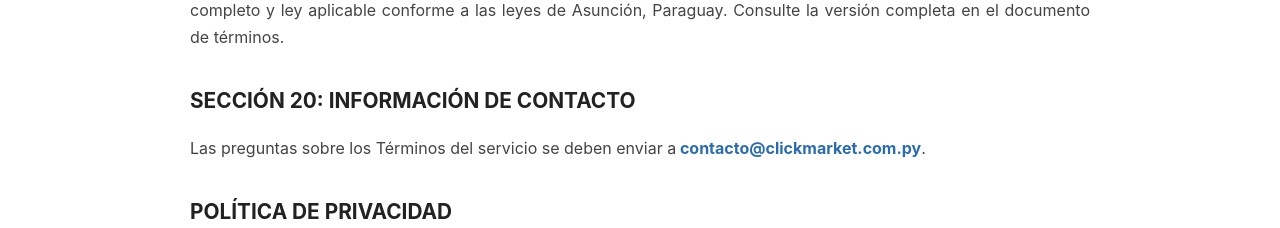
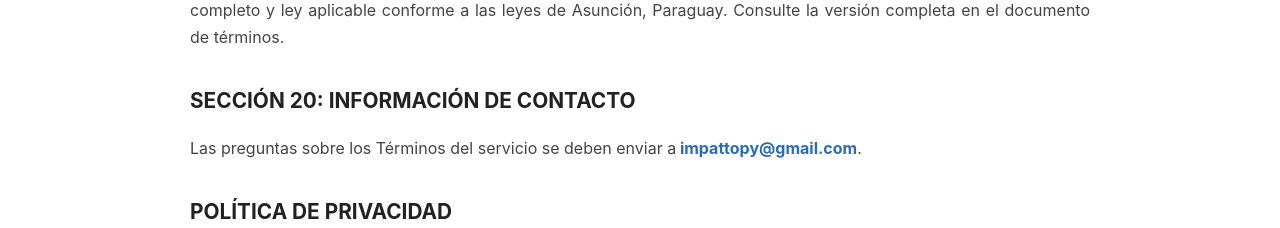
Before and after one commit to Javiermu97/impattopyproyect, a Next.js app: page /terminos in a window 1280 px wide. Shown: the part 2000-2228 px from the top of the page. Built offline with nearby package versions, Linux system fonts and the light colour scheme; no server answers.

Commit message:
Primer commit

```diff
--- a/app/terminos/page.tsx
+++ b/app/terminos/page.tsx
@@ -118,7 +118,7 @@ export default function TermsPage() {
         <h2>SECCIÓN 20: INFORMACIÓN DE CONTACTO</h2>
         <p>
           Las preguntas sobre los Términos del servicio se deben enviar a
-          <strong> contacto@clickmarket.com.py</strong>.
+          <strong> impattopy@gmail.com</strong>.
         </p>
 
         <h2>POLÍTICA DE PRIVACIDAD</h2>
```
